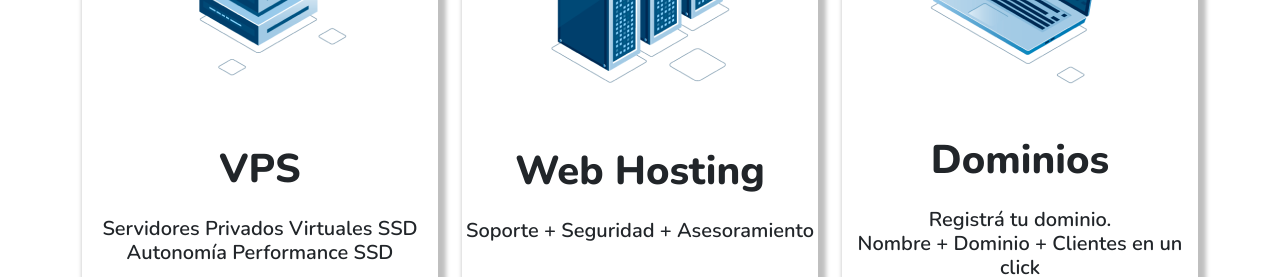
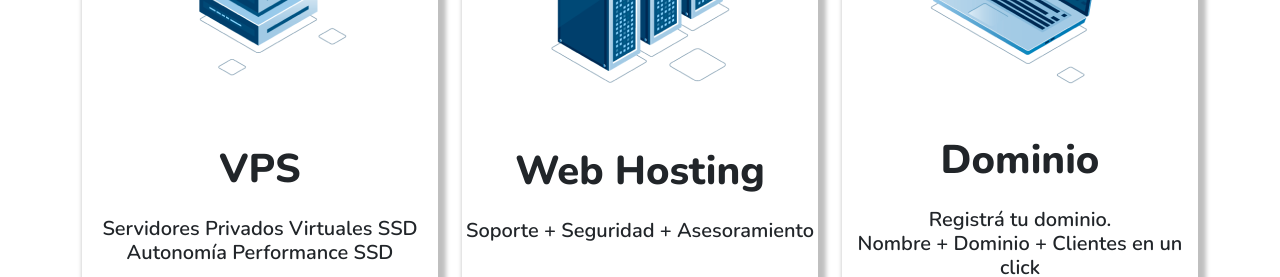
Before and after one commit to MartinGramajo/intermedia, a React (Create React App) app: page / in a window 1280 px wide. Shown: the part 1300-1577 px from the top of the page. Built offline with nearby package versions, Linux system fonts and the light colour scheme.

Commit message:
agrego los nuevos link de mp

```diff
--- a/src/components/pagarContenido/MercadoPagoDominio.jsx
+++ b/src/components/pagarContenido/MercadoPagoDominio.jsx
@@ -42,7 +42,7 @@ export const MercadoPagoDominio = () => {
               <Button
                 className="boton-contacto-mercado border-0 "
                 as={Link}
-                to="https://www.mercadopago.com.ar/checkout/v1/payment/redirect/f70534f5-f4bf-4cea-b379-084f67f109cf/payment-option-form/?preference-id=180375511-5da261b3-91b3-4d34-a939-f52b21fe447e&router-request-id=fa11ebac-a6ce-4c8c-ab3a-fd7d172f171e&source=link&p=77d45018d44de1d89562ab5f77cbd2c7#/"
+                to="https://mpago.la/1gu13xv"
                 target="_blank"
                 size="sm"
                 type="submit"
--- a/src/components/pagarContenido/MercadoPagoHosting.jsx
+++ b/src/components/pagarContenido/MercadoPagoHosting.jsx
@@ -42,7 +42,7 @@ export const MercadoPagoHosting = () => {
               <Button
                 className="boton-contacto-mercado border-0 "
                 as={Link}
-                to="https://www.mercadopago.com.ar/checkout/v1/payment/redirect/9deab03e-9afe-4033-acdd-1f1b3e56beeb/payment-option-form/?preference-id=180375511-3e3e8ea4-be07-4efb-b4f9-60c5966e4d1d&router-request-id=42fc1570-9f84-48e3-a35c-fb795b4c1050&source=link&p=77d45018d44de1d89562ab5f77cbd2c7#/"
+                to="https://mpago.la/1qVBFXS"
                 target="_blank"
                 size="sm"
                 type="submit"
--- a/src/components/pagarContenido/MercadoPagoVps.jsx
+++ b/src/components/pagarContenido/MercadoPagoVps.jsx
@@ -42,7 +42,7 @@ export const MercadoPagoVps = () => {
               <Button
                 className="boton-contacto-mercado border-0 "
                 as={Link}
-                to="https://www.mercadopago.com.ar/checkout/v1/payment/redirect/71e24ae5-9e14-4749-8949-bc1f5f17dd3e/payment-option-form/?preference-id=180375511-38ce0e60-236c-4797-878a-cff5231cfad2&router-request-id=d6dfe102-a836-4a12-91b6-cc9e9f7bad50&source=link&p=77d45018d44de1d89562ab5f77cbd2c7#/"
+                to="https://mpago.la/24HgPPt"
                 target="_blank"
                 size="sm"
                 type="submit"
--- a/src/components/planes/Cartas.jsx
+++ b/src/components/planes/Cartas.jsx
@@ -29,7 +29,7 @@ const datos = [
   {
     id: 3,
     imagen: dominio,
-    titulo: "Dominios",
+    titulo: "Dominio",
     contenido1: " Registrá tu dominio. ",
     contenido2: "Nombre + Dominio + Clientes en un click",
     precio: "ARS 6.655",
```
